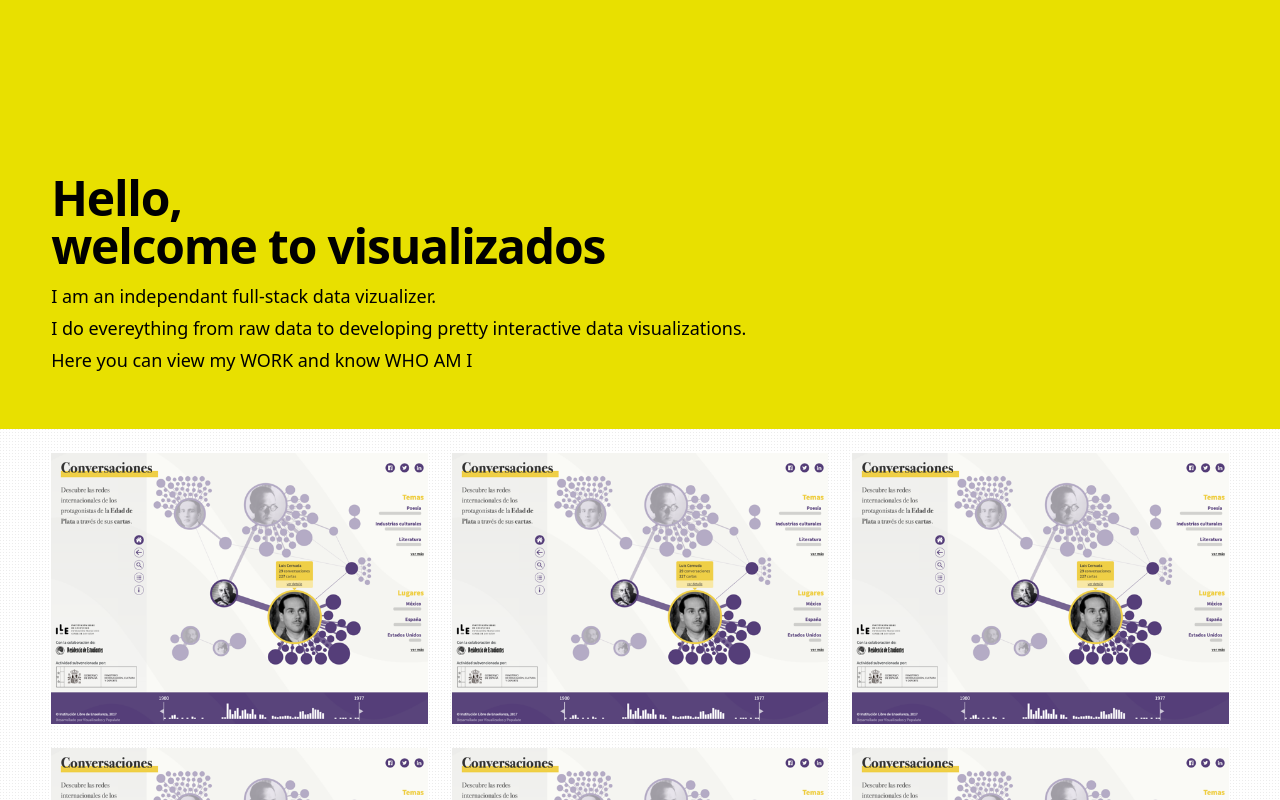
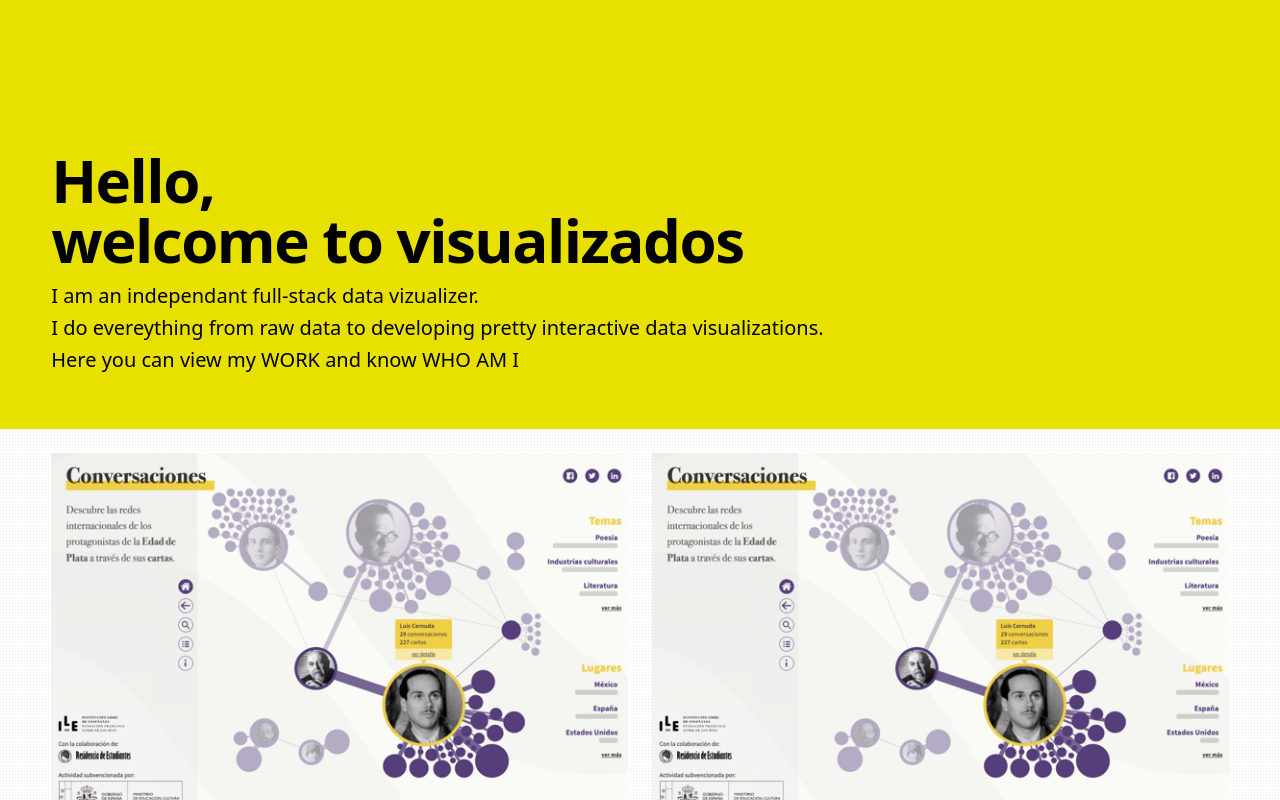
Before and after one commit to maritrinez/visualizados2022, a website: page public/index.html in a window 1280 px wide. Shown: the part 180-980 px from the top of the page. Drawn offline with Linux system fonts and the light colour scheme.

Commit message:
greeting dimensions all devices

```diff
--- a/public/index.html
+++ b/public/index.html
@@ -143,8 +143,8 @@
         </div>
       </header>
 
-      <section id="greeting" class="bg-lime relative flex justify-center aspect-[8/9] sm:aspect-widescreen">
-        <div id="hm-greeting" class= "layout absolute bottom-[5%] md:bottom-[10%]">
+      <section id="greeting" class="bg-lime relative flex justify-center min-h-[26rem] max-w-full aspect-narrowscreen sm:aspect-widescreen">
+        <div id="hm-greeting" class= "layout pt-5 absolute bottom-[5%] md:bottom-[10%]">
           <h1 class="">Hello,<br>welcome to visualizados</h1>
           <p>I am an independant full-stack data vizualizer.</p>
           <p>I do evereything from raw data to developing pretty interactive data visualizations.</p>
@@ -153,7 +153,7 @@
       </section>
 
       <section id="work" class="">
-        <div class="layout grid grid-cols-1 pt-6 gap-y-6 gap-x-6 sm:grid-cols-2 lg:grid-cols-3 3xl:grid-cols-4 2xl:gap-x-8 2xl:gap-y-8 mx-auto">
+        <div class="layout grid grid-cols-1 pt-6 gap-y-6 gap-x-6 sm:grid-cols-2 3xl:grid-cols-4 2xl:gap-x-8 2xl:gap-y-8 mx-auto">
           <a href="#" class="group relative">
             <div class="aspect-w-1 aspect-h-1 w-full overflow-hidden">
               <img src="./assets/images/epistolas_01.png" alt="" class="h-full w-full object-cover object-center">
--- a/src/input.css
+++ b/src/input.css
@@ -3,7 +3,7 @@
 @layer base {
     h1,
     .h1 {
-      @apply font-sans tracking-tight font-black mb-3 text-3xl md:text-4xl lg:text-5xl;
+      @apply font-sans tracking-tight font-black mb-3 text-4xl md:text-5xl lg:text-6xl;
     }
 
     h2,
@@ -24,7 +24,7 @@
     body,
     p,
     .p {
-      @apply font-sans mt-1 text-sm xs:text-base lg:text-lg;
+      @apply font-sans mt-1 text-base xs:text-lg lg:text-xl;
     }
 }
 @tailwind components;
--- a/tailwind.config.js
+++ b/tailwind.config.js
@@ -31,7 +31,7 @@ module.exports = {
         '3xl': '2100px',
       },
       aspectRatio: {
-        'traditional': '4 / 3',
+        'narrowscreen': '8 / 9',
         'widescreen': '21 / 9',
       }
     }
```
Also changed, not shown: public/assets/styles.css.
